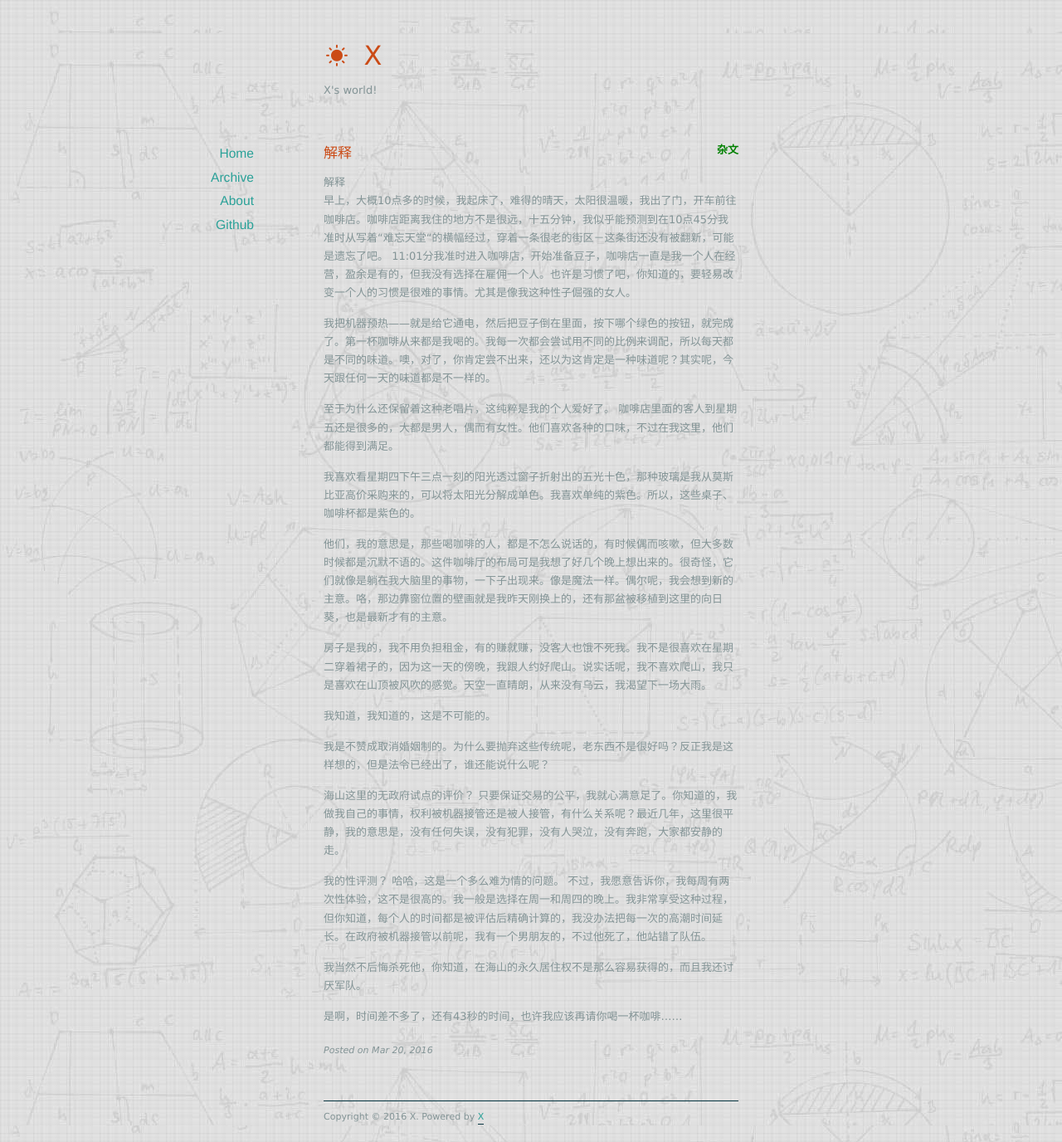
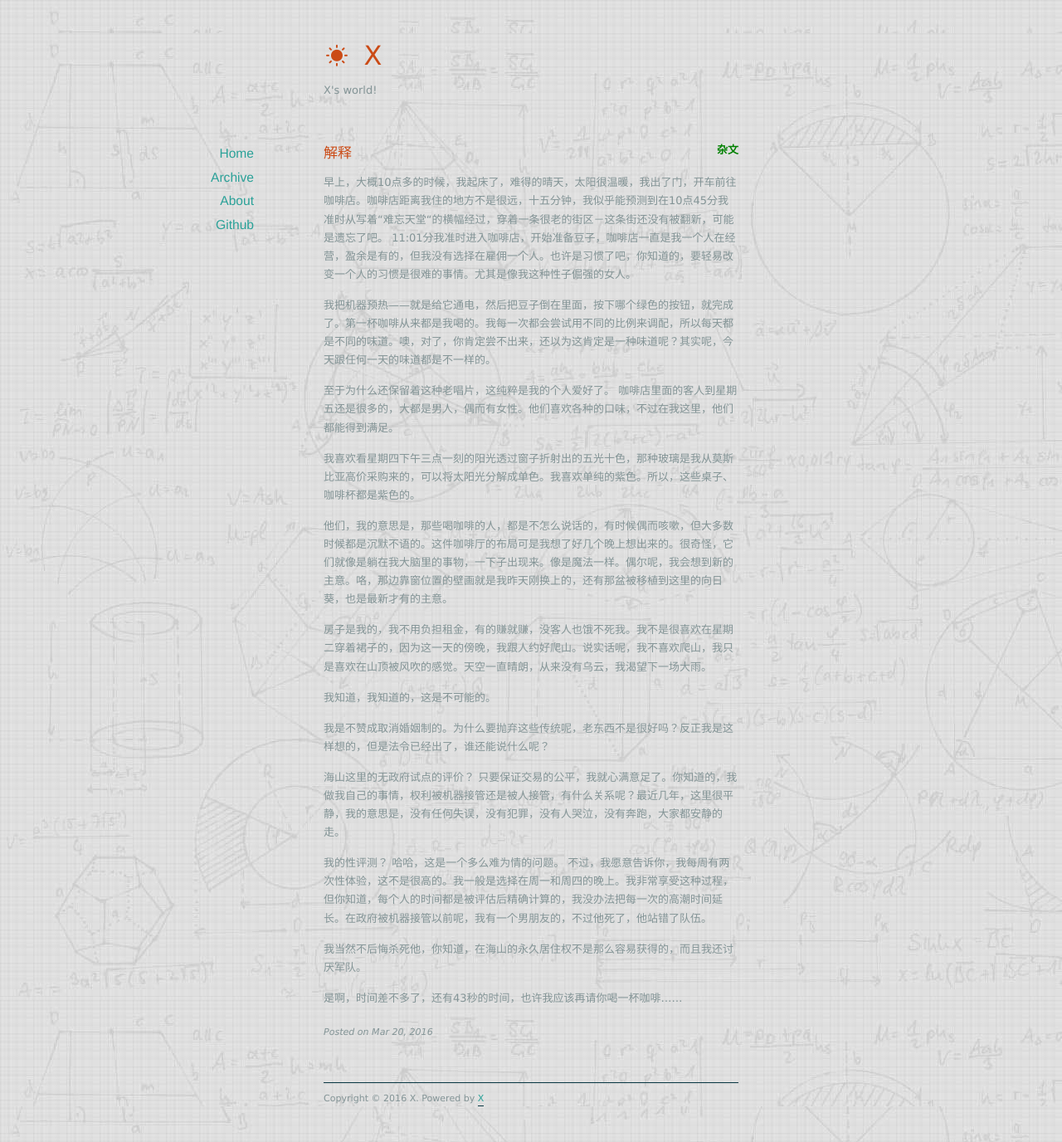
Before and after one commit to xxlv/okuer, a Jekyll site: the page built from _posts/2016/2016-3-20-novel-jieshi.md, in a window 1280 px wide. Shown: the whole page at 83% size. Built offline with Jekyll 4.4.1, drawn with Linux system fonts in a browser that asks for light colours; nearby versions of some CDN libraries; comment, search, counter and statistics services are not loaded.

Commit message:
fix site

```diff
--- a/_posts/2016/2016-3-20-novel-jieshi.md
+++ b/_posts/2016/2016-3-20-novel-jieshi.md
@@ -6,7 +6,7 @@
 title: 解释
 categories: 杂文
 ---
-##### 解释
+
 
 早上，大概10点多的时候，我起床了，难得的晴天，太阳很温暖，我出了门，开车前往咖啡店。咖啡店距离我住的地方不是很远，十五分钟，我似乎能预测到在10点45分我准时从写着“难忘天堂“的横幅经过，穿着一条很老的街区－这条街还没有被翻新，可能是遗忘了吧。 11:01分我准时进入咖啡店，开始准备豆子，咖啡店一直是我一个人在经营，盈余是有的，但我没有选择在雇佣一个人。也许是习惯了吧，你知道的，要轻易改变一个人的习惯是很难的事情。尤其是像我这种性子倔强的女人。
 
```
